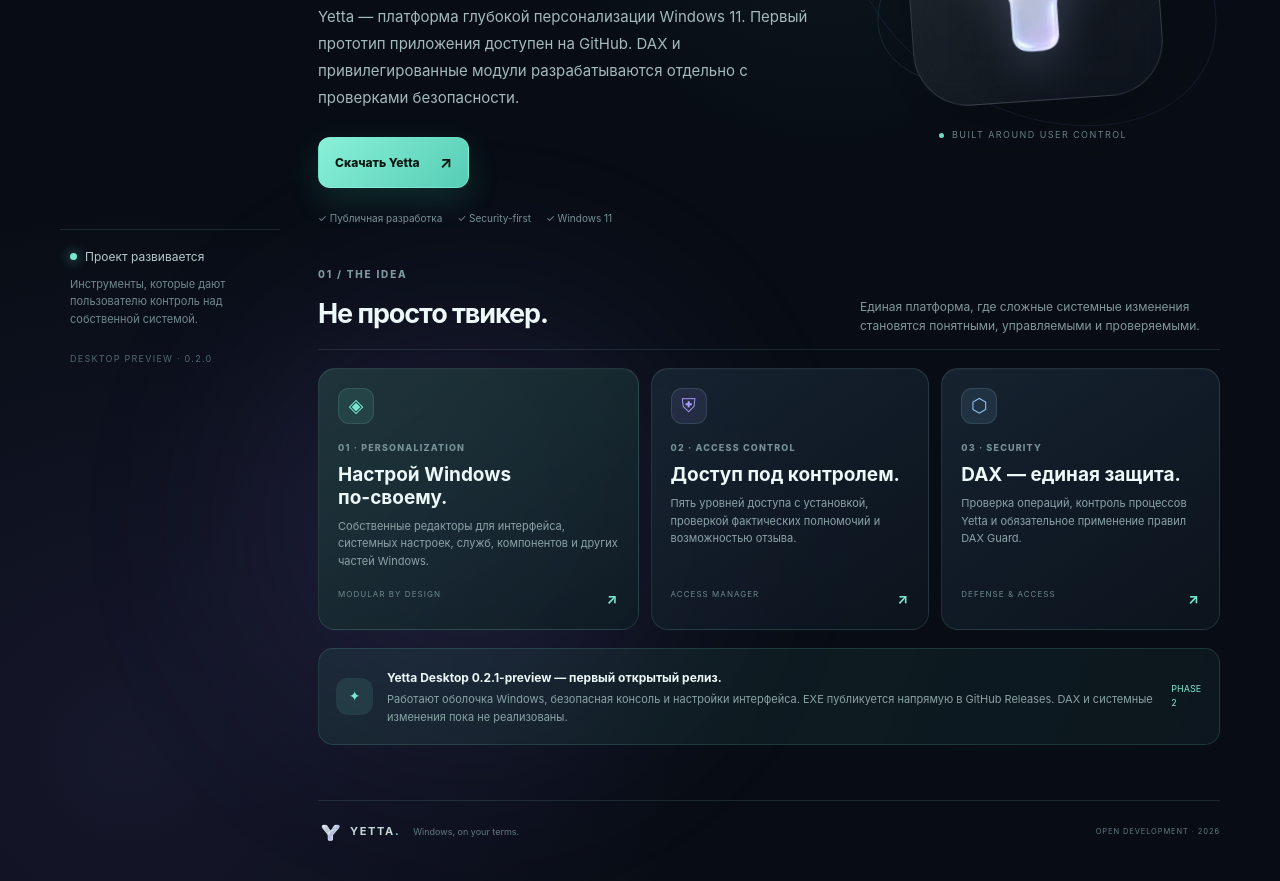
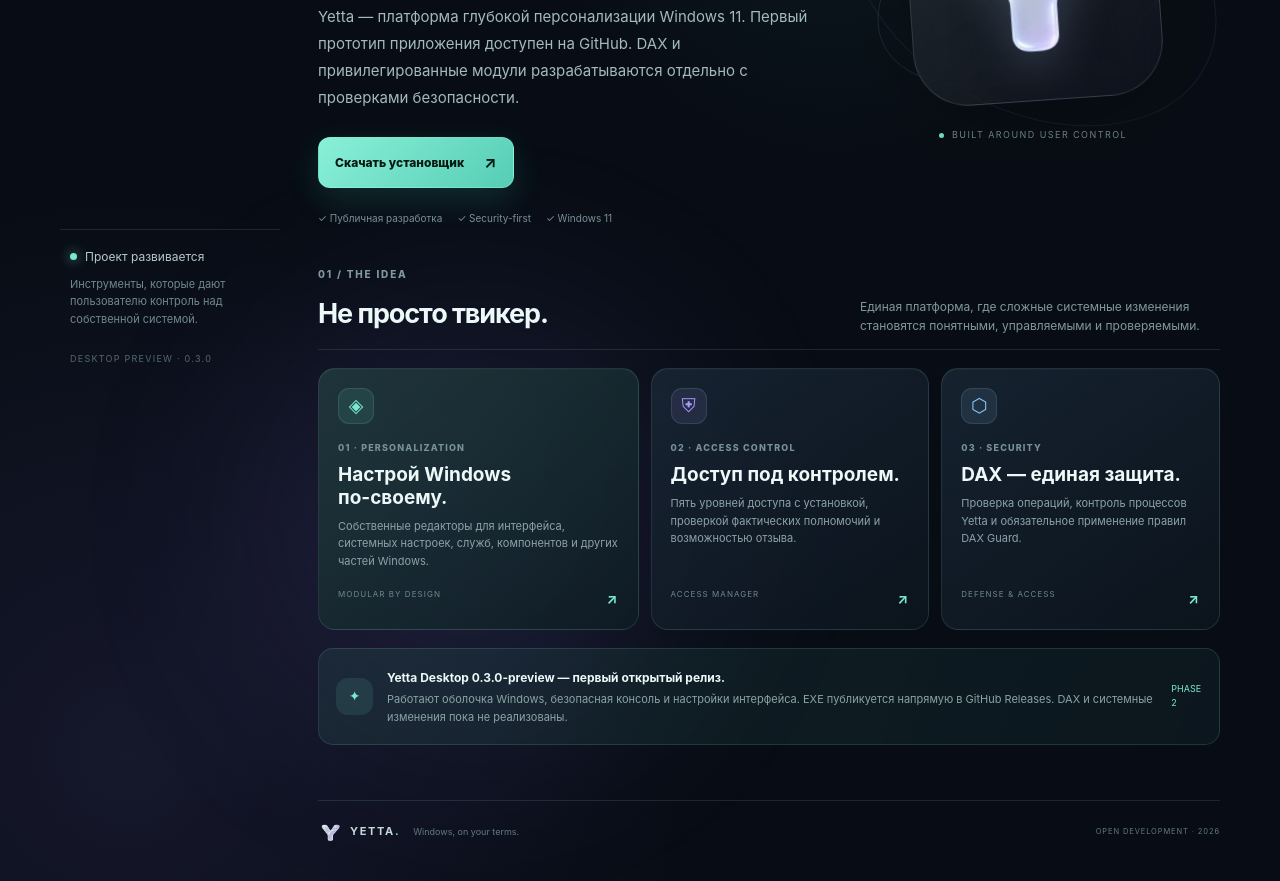
Before and after one commit to Ketsuneban/Yetta, a plain HTML site: page site/index.html in a window 1280 px wide. Shown: the part 393-1274 px from the top of the page. Drawn offline with Linux system fonts and the light colour scheme.

Commit message:
docs(release): publish Yetta 0.3 installer link and encrypted owner supplement

```diff
--- a/site/index.html
+++ b/site/index.html
@@ -21,7 +21,7 @@
         <a class="nav-item active" href="#overview" aria-current="page"><span>⌂</span>Главная</a>
         <a class="nav-item" href="https://github.com/Ketsuneban/Yetta" target="_blank" rel="noopener noreferrer"><span>⌘</span>GitHub <b>↗</b></a>
       </nav>
-      <div class="sidebar-bottom"><div class="status"><i></i>Проект развивается</div><p>Инструменты, которые дают пользователю контроль над собственной системой.</p><small>DESKTOP PREVIEW · 0.2.0</small></div>
+      <div class="sidebar-bottom"><div class="status"><i></i>Проект развивается</div><p>Инструменты, которые дают пользователю контроль над собственной системой.</p><small>DESKTOP PREVIEW · 0.3.0</small></div>
     </aside>
 
     <main class="main">
@@ -32,7 +32,7 @@
           <div class="hero-copy"><div class="eyebrow"><i></i> WINDOWS 11 · CUSTOMIZATION PLATFORM</div>
             <h1>Windows.<br><span>На твоих условиях.</span></h1>
             <p class="lead">Yetta — платформа глубокой персонализации Windows 11. Первый прототип приложения доступен на GitHub. DAX и привилегированные модули разрабатываются отдельно с проверками безопасности.</p>
-            <div class="actions"><a class="primary" href="https://github.com/Ketsuneban/Yetta/releases/download/v0.2.1-preview/Yetta.exe" target="_blank" rel="noopener noreferrer">Скачать Yetta <b>↗</b></a></div>
+            <div class="actions"><a class="primary" href="https://github.com/Ketsuneban/Yetta/releases/download/v0.3.0-preview/YettaSetup.exe" target="_blank" rel="noopener noreferrer">Скачать установщик <b>↗</b></a></div>
             <div class="facts"><span>✓ Публичная разработка</span><span>✓ Security-first</span><span>✓ Windows 11</span></div>
           </div>
           <div class="hero-art"><div class="orbit one"></div><div class="orbit two"></div><div class="logo-card"><img src="/assets/yetta-mark.webp" alt="Логотип Yetta"></div><small><i></i> BUILT AROUND USER CONTROL</small></div>
@@ -43,7 +43,7 @@
           <article class="feature"><div class="symbol violet">⛨</div><small>02 · ACCESS CONTROL</small><h3>Доступ под контролем.</h3><p>Пять уровней доступа с установкой, проверкой фактических полномочий и возможностью отзыва.</p><footer>ACCESS MANAGER <b>↗</b></footer></article>
           <article class="feature"><div class="symbol blue">⬡</div><small>03 · SECURITY</small><h3>DAX — единая защита.</h3><p>Проверка операций, контроль процессов Yetta и обязательное применение правил DAX Guard.</p><footer>DEFENSE & ACCESS <b>↗</b></footer></article>
         </div>
-        <div class="status-banner"><span>✦</span><div><b>Yetta Desktop 0.2.1-preview — первый открытый релиз.</b><p>Работают оболочка Windows, безопасная консоль и настройки интерфейса. EXE публикуется напрямую в GitHub Releases. DAX и системные изменения пока не реализованы.</p></div><small>PHASE 2</small></div>
+        <div class="status-banner"><span>✦</span><div><b>Yetta Desktop 0.3.0-preview — первый открытый релиз.</b><p>Работают оболочка Windows, безопасная консоль и настройки интерфейса. EXE публикуется напрямую в GitHub Releases. DAX и системные изменения пока не реализованы.</p></div><small>PHASE 2</small></div>
       </section>
 
       <footer class="footer"><div><img src="/assets/yetta-mark.webp" alt=""><b>YETTA<span class="dot">.</span></b></div><span>Windows, on your terms.</span><small>OPEN DEVELOPMENT · 2026</small></footer>
```
Also changed, not shown: 3 other files.
